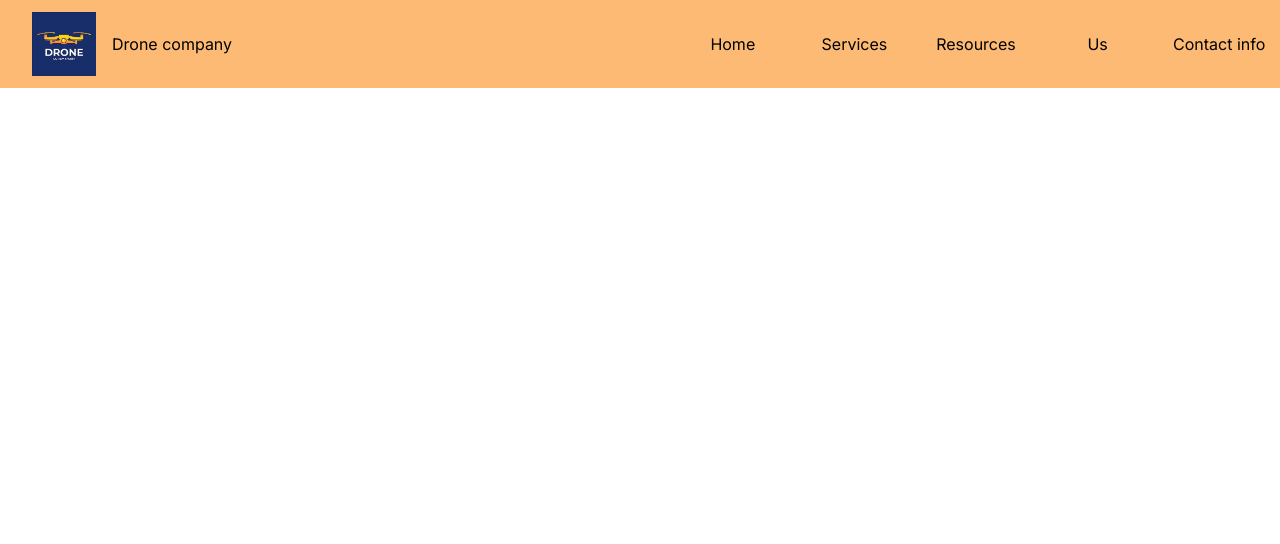
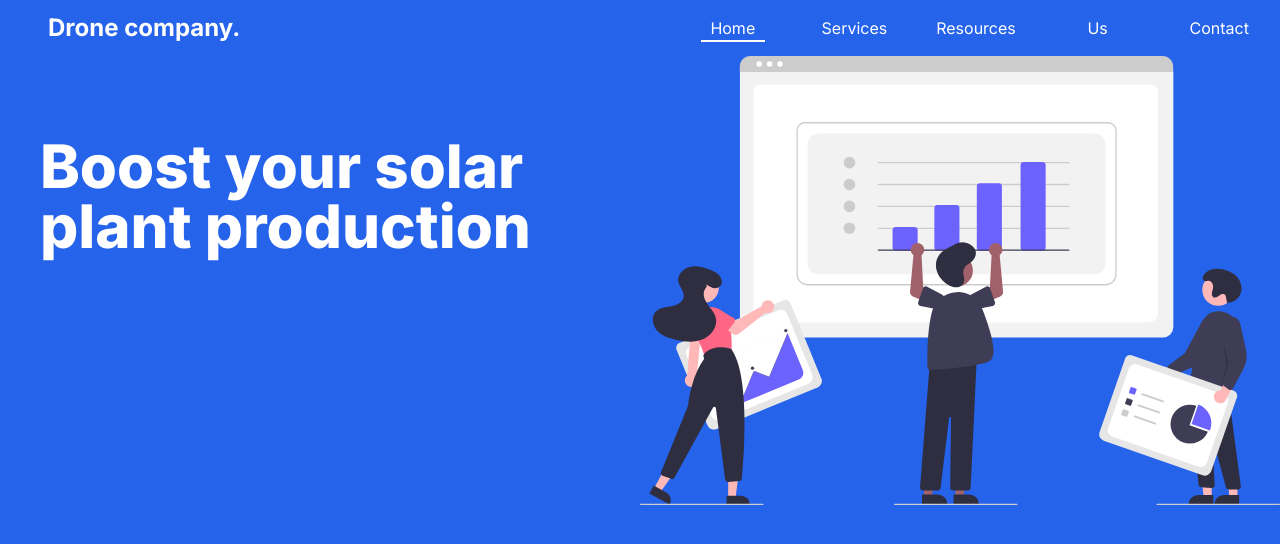
Before and after one commit to jonathAnC0bosR/d_page, a React (Create React App) app: page / in a window 1280 px wide. Shown: the top 544 px of the page. Built offline with nearby package versions, Linux system fonts and the light colour scheme.

Commit message:
Styled more the page, added hover effects

```diff
--- a/package.json
+++ b/package.json
@@ -7,6 +7,8 @@
     "@testing-library/jest-dom": "^5.17.0",
     "@testing-library/react": "^13.4.0",
     "@testing-library/user-event": "^13.5.0",
+    "framer": "^2.4.1",
+    "motion": "^10.18.0",
     "npm": "^10.8.2",
     "react": "^18.3.1",
     "react-dom": "^18.3.1",
--- a/src/App.js
+++ b/src/App.js
@@ -1,9 +1,15 @@
 import Header from "./Components/Header";
+import Landing from "./Components/Landing";
 import "./App.css";
 
 function App() {
   return (
-    <Header/>
+    <div className="bg-blue-600">
+      <div><Header /></div>
+      <div>
+        <Landing />
+      </div>
+    </div>
   );
 }
 
--- a/src/Components/Header.js
+++ b/src/Components/Header.js
@@ -1,17 +1,19 @@
-import logo from "../logo.jpg";
+// import logo from "../logo.jpg";
+import Link from "./Link";
+// import { motion } from "framer-motion";
+
 export default function Header() {
   return (
-    <div className="sm:bg-orange-300 flex justify-center py-3 bg-slate-400 ">
+    <div className="flex justify-center py-3 text-white">
       <div className=" items-center flex flex-1 px-8">
-        <img src={logo} alt="Company Logo" className="w-16" />
-        <p className="flex px-4">Drone company</p>
+        <h1 className="flex px-4 text-2xl font-bold">Drone company.</h1>
       </div>
-      <div className="flex flex-1 items-center font-sanz">
-        <p className="flex-1 text-center">Home</p>
-        <p className="flex-1 text-center">Services</p>
-        <p className="flex-1 text-center">Resources</p>
-        <p className="flex-1 text-center">Us</p>
-        <p className="flex-1 text-center">Contact info</p>
+      <div className="flex flex-1 items-center">
+        <p className="flex-1 text-center relative after:content-[''] after:block after:w-16 after:left-1/2 after:translate-x-[-50%] after:h-[2px] after:bg-white after:absolute after:bottom-[-2px]">Home</p>
+        <Link name="Services" />
+        <Link name="Resources" />
+        <Link name="Us" />
+        <Link name="Contact" />
       </div>
     </div>
   );
--- /dev/null
+++ b/src/Components/Landing.js
@@ -0,0 +1,14 @@
+import img from "../bg_1.svg"
+
+export default function Landing() {
+    return (<div className="flex h-screen">
+        <div className=" flex flex-1 justify-center">
+            <h1 className="text-6xl px-10 text-white font-extrabold mt-20">Boost your solar plant production </h1>
+        </div>
+        <div className="flex-1">
+            <img src={img} alt="svg" />
+
+        </div>
+    </div>
+    )
+}
--- /dev/null
+++ b/src/Components/Link.js
@@ -0,0 +1,8 @@
+export default function Link({name, href}) {
+    return (<>
+        <a href={href} className="flex-1 text-center relative after:content-[''] after:block after:w-1/2 after:h-[2px] after:transale-x-[-50%] after:bg-white after:absolute after:left-1/4 after:bottom-[-2px] after:scale-x-0 hover:after:scale-x-100 after:origin-left after:transition-transform">
+            {name}
+        </a>
+    </>
+    )
+}
```
Also changed, not shown: src/bg_1.svg (added), src/index.css (line endings or trailing spaces), 1 other file (tests, documents, lock files or other folders).
